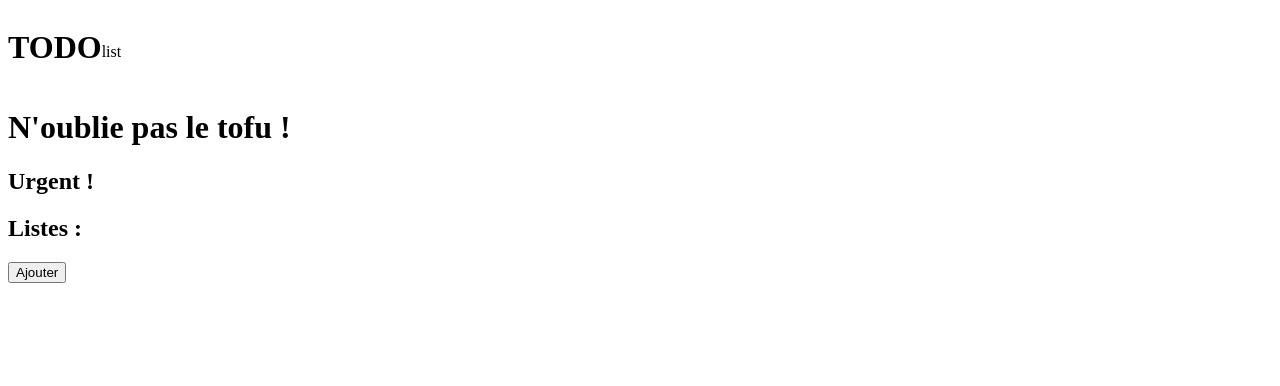
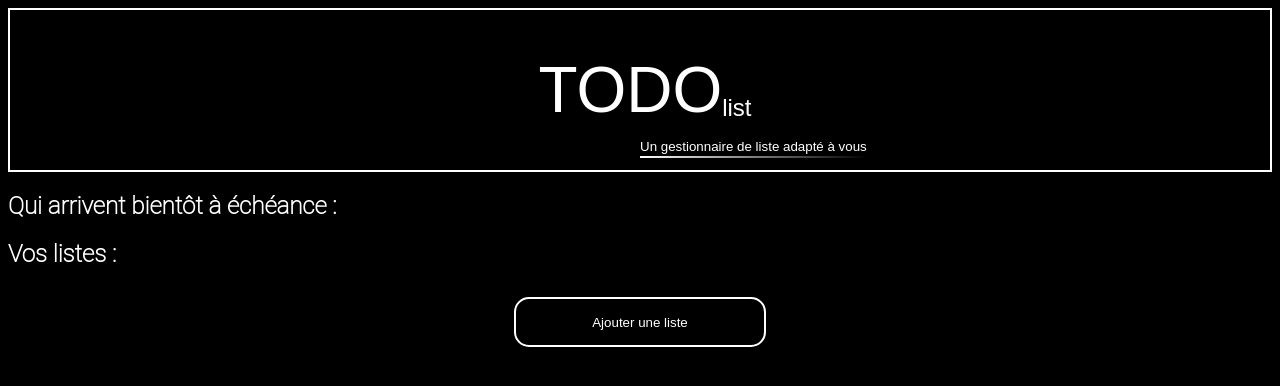
Before and after one commit to ClodianeC/Ravenclaw, a PHP site: page / in a window 1280 px wide. Shown: the top 386 px of the page. Run offline with PHP 8.4, Linux system fonts and the light colour scheme; data that the repository does not hold is empty; some libraries are stand-ins or nearby versions.

Commit message:
MàJ styles

```diff
--- a/css/styles_benjamin.css
+++ b/css/styles_benjamin.css
@@ -1,10 +1,104 @@
+body {
+  background: black;
+  color: white;
+  font-family: "Roboto Thin", sans-serif;
+}
+
 .header {
-  border: white;
+  border: solid 2px white;
+}
+
+.div_header {
   display: flex;
+  padding-left: 10px;
+  justify-content: center;
+}
+
+.h1_header {
+  font-family: "Caviar Dreams", sans-serif;
+  font-weight: 100;
+  font-size: 64px;
 }
 
 .list {
-  margin-top: 2.2em;
+  margin-top: 3.5em;
+  font-size: 24px;
+  font-family: "Caviar Dreams", sans-serif;
+}
+
+.div_small {
+  position: absolute;
+  left: 50%;
+  top: 17%;
+}
+
+.small {
+  padding-bottom: 4px;
+  position: relative;
+  text-decoration: none;
+  font-family: "Caviar Dreams", sans-serif;
+}
+
+.small::after {
+  background: linear-gradient(to right, #fff 0%, transparent 100%);
+  content: "";
+  position: absolute;
+  bottom: 0;
+  left: 0;
+  height: 2px;
+  width: 100%;
+}
+
+.liste {
+  max-width: 45%;
+  margin-bottom: 20px;
+}
+
+.nom_liste {
+  border: solid 2px white;
+  margin-bottom: 5px;
+  background: grey;
+}
+
+.nom_liste_lien {
+  color: white;
+  text-decoration: none;
+  margin-left: 20px;
+}
+
+.nom_liste_lien:hover {
+  color: white;
+  margin-left: 20px;
+  text-decoration: underline;
+}
+
+.bouton {
+  color: white;
+  background: black;
+  height: 50px;
+  width: 20%;
+  border-radius: 15px;
+  border: solid 2px white;
+  margin-top: 10px;
+  margin-bottom: 10px;
+}
+
+.bouton:hover {
+  color: black;
+  background: white;
+  height: 50px;
+  width: 19%;
+  border-radius: 15px;
+  border: solid 2px black;
+}
+
+.form {
+  display: flex;
+  justify-content: center;
+}
+
+li {
+  list-style: none;
 }
 
 /*# sourceMappingURL=styles_benjamin.css.map */
--- a/index.php
+++ b/index.php
@@ -75,36 +75,45 @@ $pdosResultatUrgent ->closeCursor();
     <meta http-equiv="X-UA-Compatible" content="IE=edge">
     <meta name="viewport" content="width=device-width, initial-scale=1.0">
     <link rel="stylesheet" href="css/styles_benjamin.css">
+    <script src="https://kit.fontawesome.com/ddf2613701.js" crossorigin="anonymous"></script>
     <title>Projet tofu</title>
 </head>
 
 <header class="header">
-    <h1 class="h1">TODO</h1>
+    <div class="div_header">
+        <h1 class="h1_header">TODO</h1>
         <p class="list">list</p>
+    </div>
+    <div class="div_small">
+        <small class="small">Un gestionnaire de liste adapté à vous</small>
+    </div>
 </header>
 
 <body>
 
-<h1 class="h1">N'oublie pas le tofu !</h1>
+<!--<h1 class="h1">N'oublie pas le tofu !</h1>-->
 
-<h2 class="h2 urgent">Urgent !</h2>
-<ul>
+<h2 class="h2 urgent">Qui arrivent bientôt à échéance :</h2>
+<ul class="urgent_liste">
     <?php for ($cptUrgent = 0; $cptUrgent < count($arrUrgent); $cptUrgent++) { ?>
         <li> <?php echo $arrUrgent[$cptUrgent]['nom_item'] . " " . $arrUrgent[$cptUrgent]['echeance'] . " " . $arrUrgent[$cptUrgent]['hexadecimale']; ?> </li>
     <?php } ?>
 </ul>
-<h2 class="h2 listes">Listes :</h2>
+<h2 class="h2 listes">Vos listes :</h2>
 <?php
     if (isset($_GET["btn_supprimer_oui"]) == "Oui") { ?>
         <p>Nous avons supprimé la liste !</p>
     <?php } ?>
-<form action="maj/index.php" method="get">
+<form action="maj/index.php" method="get" class="form">
     <input type="text" name="id_liste" id="id_liste" value="id_liste" hidden>
-    <input type="submit" value="Ajouter" name="btn_nouveau">
+    <input type="submit" value="Ajouter une liste" name="btn_nouveau" class="bouton btn_ajouter">
 </form>
 <ul>
     <?php for($cptNom = 0; $cptNom < count($arrInfosListes); $cptNom++){ ?>
-        <h3><a href="maj/index.php"><?php echo $arrInfosListes[$cptNom]['nom_liste']; ?></a></h3>
+            <div class="liste">
+                <div class="nom_liste">
+                    <h3 class="nom_liste_h3"><a class="nom_liste_lien" href="maj/index.php"><?php echo $arrInfosListes[$cptNom]['nom_liste']; ?></a></h3>
+                </div>
                 <form action="maj/index.php" method="get">
                     <li> <?php echo "# ID : " .  $arrInfosListes[$cptNom]['id_liste']; ?> </li>
                     <li> <?php echo "Code hexadécimale : " . $arrInfosListes[$cptNom]['hexadecimale']; ?> </li>
@@ -113,9 +122,10 @@ $pdosResultatUrgent ->closeCursor();
                     <input type="text" name="nom_liste" id="nom_liste" value="<?php echo $arrInfosListes[$cptNom]['nom_liste']; ?>" hidden>
                     <input type="text" name="hexadecimale" id="hexadecimale" value="<?php echo $arrInfosListes[$cptNom]['hexadecimale']; ?>" hidden>
                     <input type="text" name="id_couleur" id="id_couleur" value="<?php echo $arrInfosListes[$cptNom]['id_couleur']; ?>" hidden>
-            <input type="submit" value="Modifier" name="btn_modifier">
-            <input type="submit" value="Supprimer" name="btn_supprimer">
+                    <input type="submit" value="Modifier" name="btn_modifier" class="bouton">
+                    <input type="submit" value="Supprimer" name="btn_supprimer" class="bouton">
                 </form>
+            </div>
 
     <?php } ?>
 </ul>
--- /dev/null
+++ b/scss/styles_benjamin.scss
@@ -0,0 +1,104 @@
+body {
+    background: black;
+    color: white;
+    font-family: "Roboto Thin", sans-serif;
+}
+
+// *** ENTETE ********************************************************************************
+
+.header {
+    border: solid 2px white;
+}
+
+.div_header {
+    display: flex;
+    padding-left: 10px;
+    justify-content: center;
+}
+
+.h1_header {
+    font-family: "Caviar Dreams", sans-serif;
+    font-weight: 100;
+    font-size: 64px;
+}
+
+.list {
+    margin-top: 3.5em;
+    font-size: 24px;
+    font-family: "Caviar Dreams", sans-serif;
+}
+.div_small {
+    position: absolute;
+    left: 50%;
+    top: 17%;
+}
+
+.small {
+    padding-bottom: 4px;
+    position: relative;
+    text-decoration: none;
+    font-family: "Caviar Dreams", sans-serif;
+}
+
+.small::after {
+    background: linear-gradient(to right, #fff 0%, transparent 100%);
+    content: "";
+    position: absolute;
+    bottom: 0;
+    left: 0;
+    height: 2px;
+    width: 100%;
+}
+
+// *** BODY ********************************************************************************
+.liste {
+    max-width: 45%;
+    margin-bottom: 20px;
+}
+
+.nom_liste {
+    border: solid 2px white;
+    margin-bottom: 5px;
+    background: grey;
+}
+
+.nom_liste_lien {
+    color: white;
+    text-decoration: none;
+    margin-left: 20px;
+}
+
+.nom_liste_lien:hover {
+    color: white;
+    margin-left: 20px;
+    text-decoration: underline;
+}
+
+.bouton {
+    color: white;
+    background: black;
+    height: 50px;
+    width: 20%;
+    border-radius: 15px;
+    border: solid 2px white;
+    margin-top: 10px;
+    margin-bottom: 10px;
+}
+
+.bouton:hover {
+    color: black;
+    background: white;
+    height: 50px;
+    width: 19%;
+    border-radius: 15px;
+    border: solid 2px black;
+}
+
+.form {
+    display: flex;
+    justify-content: center;
+}
+
+li {
+    list-style: none;
+}
```
Also changed, not shown: maj/index.php (+8 -7 lines), 1 other file. Lines whose indentation alone changed are shown as unchanged.
